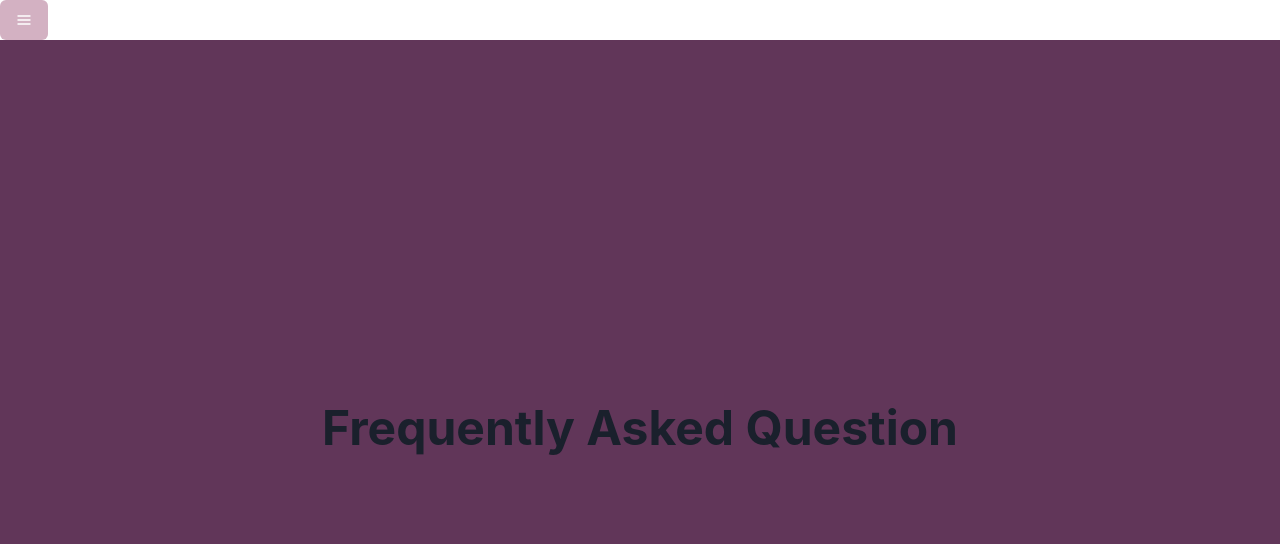
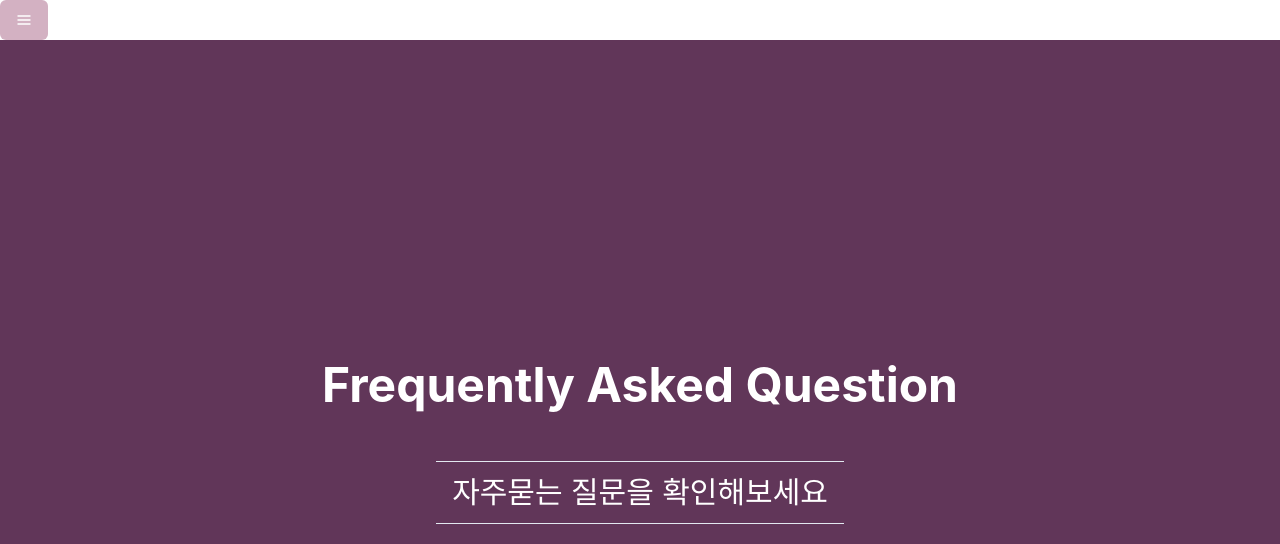
Before and after one commit to yuliepie/flower-letter-nlp, a React (Create React App) app in the folder client/: page /question in a window 1280 px wide. Shown: the top 544 px of the page. Built offline with nearby package versions, Linux system fonts and the light colour scheme.

Commit message:
ADD:question form

```diff
--- a/client/src/components/WithBackgroundImage.js
+++ b/client/src/components/WithBackgroundImage.js
@@ -22,7 +22,8 @@ export default function WithBackgroundImage({
   isbutton=false,
   buttonColor,
   link,
-  buttonUrl
+  buttonUrl,
+
 }) {
 
   const navigate = useNavigate()
@@ -51,6 +52,8 @@ export default function WithBackgroundImage({
         >
           {text}
         </Text>
+
+
 
         {/* <Stack direction={"row"}> */}
         {
--- /dev/null
+++ b/client/src/components/about/Faq.js
@@ -0,0 +1,72 @@
+import React from 'react';
+import { Stack,Flex,Button,Text,VStack,useBreakpointValue,Box, Accordion, AccordionButton,AccordionItem,AccordionIcon,AccordionPanel, List, ListIcon, ListItem } from "@chakra-ui/react";
+import { ArrowRightIcon } from '@chakra-ui/icons';
+
+export default function Faq(){
+    return (
+        <VStack
+          w={'full'}
+          h={'full'}
+          justify={"center"}
+          px={useBreakpointValue({ base: 4, md: 8 })}
+          backgroundPosition="center"
+          backgroundSize="cover"
+          backgroundColor={"#613659"}
+
+        >
+          <Stack align={"flex-start"} spacing={6} alignItems={"center"} whiteSpace={"pre-line"}>
+            <Text
+              color={"white"}
+              fontWeight={700}
+              lineHeight={1.2}
+              fontSize={useBreakpointValue({ base: "3xl", md: "5xl" })}
+
+            >
+              Frequently Asked Question
+            </Text>
+            <br/>
+
+            <Accordion allowToggle>
+                <AccordionItem>
+                  <h2>
+                    <AccordionButton>
+                      <Box flex='1' textAlign='center'>
+                        <Text fontSize='3xl' color="white">자주묻는 질문을 확인해보세요</Text>
+                      </Box>
+
+                    </AccordionButton>
+                  </h2>
+                  <AccordionPanel pb={4}>
+                    <Box justifyContent='center' textAlign='center' h='full' >
+                      <List spacing={6} justifyContent='center' textAlign='left' >
+                         <ListItem fontSize='2xl' color='white'>
+                           <ListIcon as={ArrowRightIcon} color="white" />
+                           Lorem ipsum dolor sit amet, consectetur adipisicing elit
+                         </ListItem>
+                         <ListItem fontSize='2xl' color='white'>
+                           <ListIcon as={ArrowRightIcon} color="white" />
+                           Assumenda, quia temporibus eveniet a libero incidunt suscipit
+                         </ListItem>
+                         <ListItem fontSize='2xl' color='white'>
+                           <ListIcon as={ArrowRightIcon} color="white" />
+                           Quidem, ipsam illum quis sed voluptatum quae eum fugit earum
+                         </ListItem>
+
+                         <ListItem fontSize='2xl' color='white'>
+                           <ListIcon as={ArrowRightIcon} color="white" />
+                           Quidem, ipsam illum quis sed voluptatum quae eum fugit earum
+                         </ListItem>
+                      </List>
+                    </Box>
+                  </AccordionPanel>
+                </AccordionItem>
+            </Accordion>
+
+
+
+
+
+          </Stack>
+        </VStack>
+      );
+    }
--- /dev/null
+++ b/client/src/components/about/QuestionForm.js
@@ -0,0 +1,51 @@
+import {VStack,Stack,Text,useBreakpointValue,FormControl,Input,Button, Textarea, Modal, ModalOverlay, ModalContent, ModalHeader, ModalFooter, useDisclosure} from '@chakra-ui/react';
+
+export default function QuestionForm(){
+
+    const { isOpen, onOpen, onClose } = useDisclosure()
+
+    function validateName(value) {
+        let error
+        if (!value) {
+          error = 'Name is required'
+        } else if (value.toLowerCase() !== 'naruto') {
+          error = "Jeez! You're not a fan 😱"
+        }
+        return error
+    }
+    return(
+      <VStack
+        w={'full'}
+        h={'full'}
+        justify={"center"}
+        px={useBreakpointValue({ base: 4, md: 8 })}
+        backgroundPosition="center"
+        backgroundSize="cover"
+
+      >
+        <Text fontSize='4xl' fontWeight='bold' marginTop='100px' textAlign='left'>문의 하기</Text>
+        <Stack align={"flex-start"} spacing={6} alignItems={"center"} whiteSpace={"pre-line"}>
+
+            <FormControl id='question-form' isRequired>
+                <Input placeholder='이름' marginBottom='20px' />
+
+                <Input placeholder='이메일' marginBottom='50px'/>
+
+                <Textarea h='340px' borderColor='black' placeholder='문의 내용을 남겨주세요'></Textarea>
+            </FormControl>
+
+            <Button type='submit' onClick={onOpen}>보내기</Button>
+            <Modal onClose={onClose} isOpen={isOpen} isCentered>
+                <ModalOverlay />
+                <ModalContent>
+                  <ModalHeader>문의가 정상적으로 등록되었습니다.</ModalHeader>
+
+                  <ModalFooter>
+                    <Button onClick={onClose}>Close</Button>
+                  </ModalFooter>
+                </ModalContent>
+            </Modal>
+        </Stack>
+      </VStack>
+    )
+}
--- a/client/src/pages/Question.js
+++ b/client/src/pages/Question.js
@@ -5,38 +5,15 @@ import { Text } from "@chakra-ui/react"
 import { List, ListItem, ListIcon, UnorderedList,Flex, Box } from "@chakra-ui/react"
 import {ArrowRightIcon} from '@chakra-ui/icons';
 import WithBackgroundImage from '../components/WithBackgroundImage';
+import Faq from '../components/about/Faq';
+import QuestionForm from '../components/about/QuestionForm';
 
 const Question = ({history})=>{
     return(
         <div style={{height:'100vh', overflow:'auto'}}>
             <SidebarComponent></SidebarComponent>
-            <WithBackgroundImage
-              backgroundcolor={"#613659"}
-              text={"Frequently Asked Question"}
-            />
-            <Box justifyContent='center' textAlign='center' h='full' >
-                <List spacing={3} justifyContent='center' textAlign='center' >
-                    <ListItem fontSize='2xl'>
-                      <ListIcon as={ArrowRightIcon} color="green.500" />
-                      Lorem ipsum dolor sit amet, consectetur adipisicing elit
-                    </ListItem>
-                    <ListItem fontSize='2xl'>
-                      <ListIcon as={ArrowRightIcon} color="green.500" />
-                      Assumenda, quia temporibus eveniet a libero incidunt suscipit
-                    </ListItem>
-                    <ListItem fontSize='2xl'>
-                      <ListIcon as={ArrowRightIcon} color="green.500" />
-                      Quidem, ipsam illum quis sed voluptatum quae eum fugit earum
-                    </ListItem>
-
-                    <ListItem fontSize='2xl'>
-                      <ListIcon as={ArrowRightIcon} color="green.500" />
-                      Quidem, ipsam illum quis sed voluptatum quae eum fugit earum
-                    </ListItem>
-                </List>
-
-
-            </Box>
+            <Faq/>
+            <QuestionForm/>
 
 
         </div>
```
